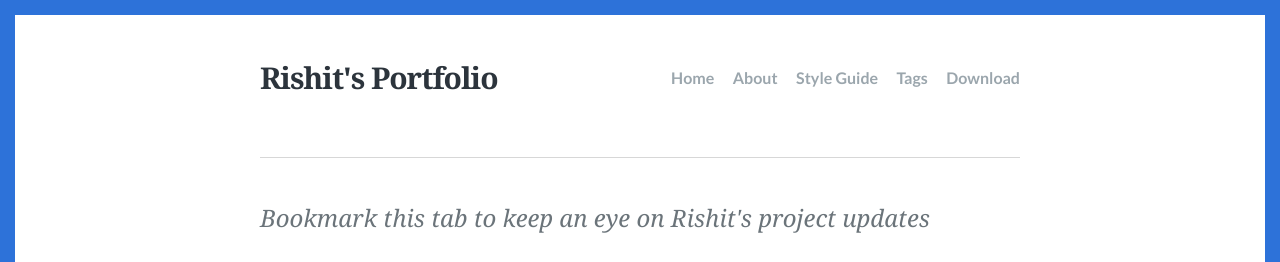
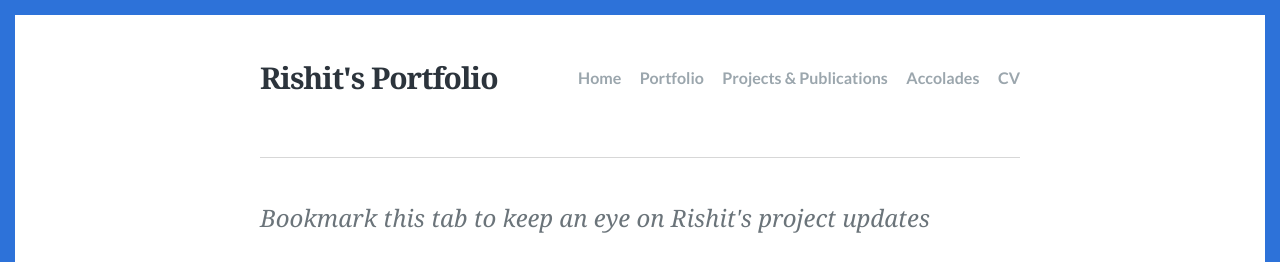
Before and after one commit to SingularityAI-SD/SingularityAI-SD.github.io, a Jekyll site: the page built from index.html, in a window 1280 px wide and 900 px high. Shown: the top 262 px of the window. Built offline with Jekyll 4.4.1, drawn with Linux system fonts in a browser that asks for light colours; some web fonts are replaced; the list of posts is cut into pages by our own code.

Commit message:
Update _config.yml

```diff
--- a/_config.yml
+++ b/_config.yml
@@ -34,14 +34,14 @@ google_analytics: ""
 navigation:
   - text: Home
     url: /
-  - text: About
-    url: /about/
-  - text: Style Guide
-    url: /style-guide/
-  - text: Tags
-    url: /tags/
-  - text: Download
-    url: /download/
+  - text: Portfolio
+    url: /portfolio/
+  - text: Projects & Publications
+    url: /projects/
+  - text: Accolades
+    url: /accolades/
+  - text: CV
+    url: /cv/
 
 # The shortname for your Disqus site to enable comments.
 disqus: justgoodthemes
```
